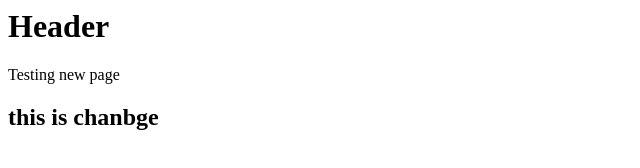
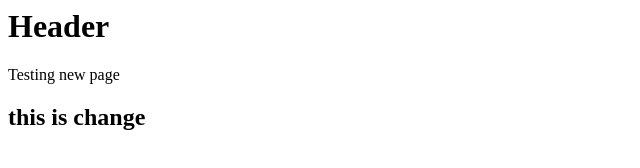
Before and after one commit to amanjitb/demo-test, a plain HTML site: page index.html in a window 1280 px wide. Shown: the full height of the page, 0-640 px from the left. Drawn offline with Linux system fonts and the light colour scheme.

Commit message:
updated h2

```diff
--- a/index.html
+++ b/index.html
@@ -3,5 +3,6 @@
 <h1>Header</h1>
 
 <p> Testing new page </p>
-<h2> this is chanbge </h2>
+<h2> this is change </h2>
+
 </html>
```
